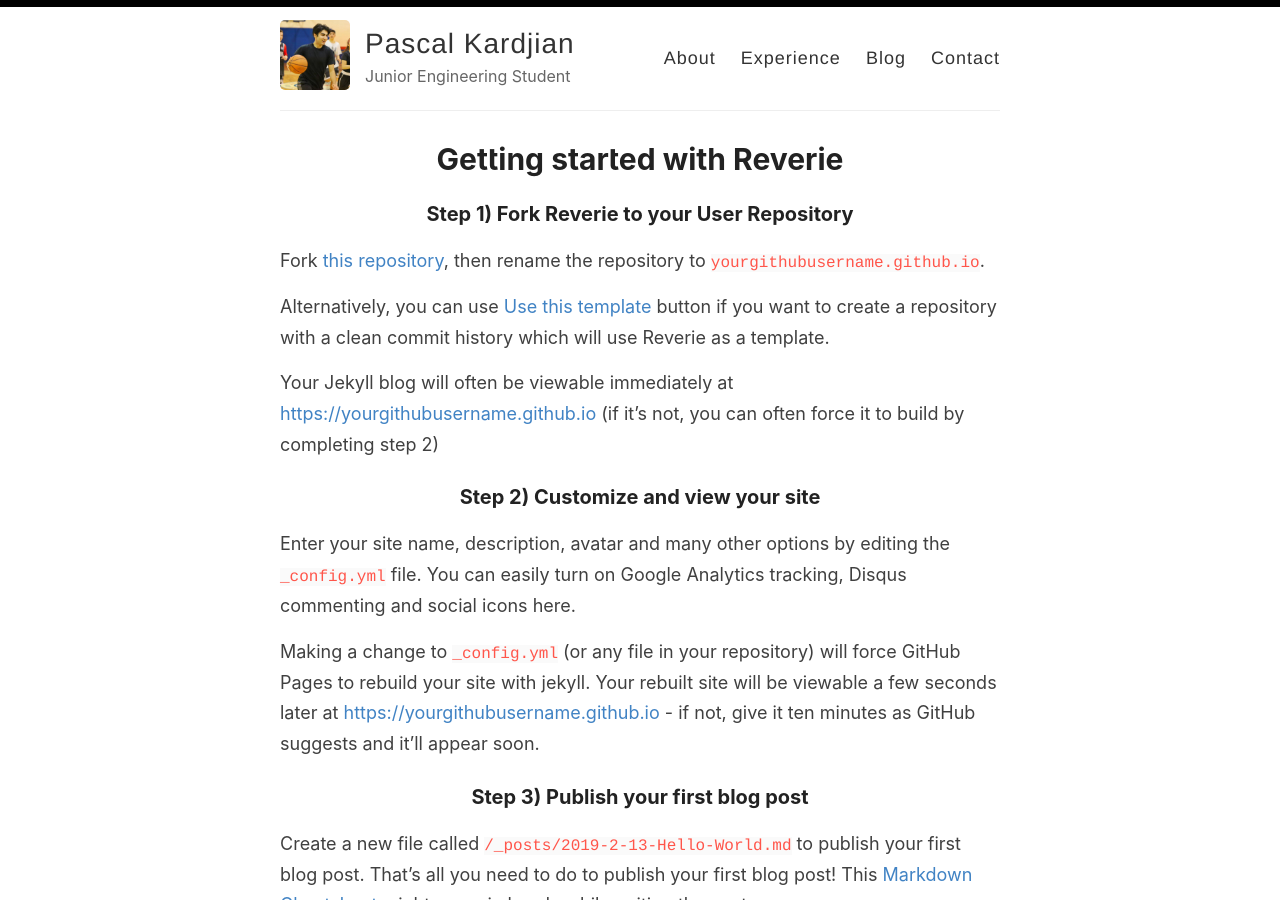
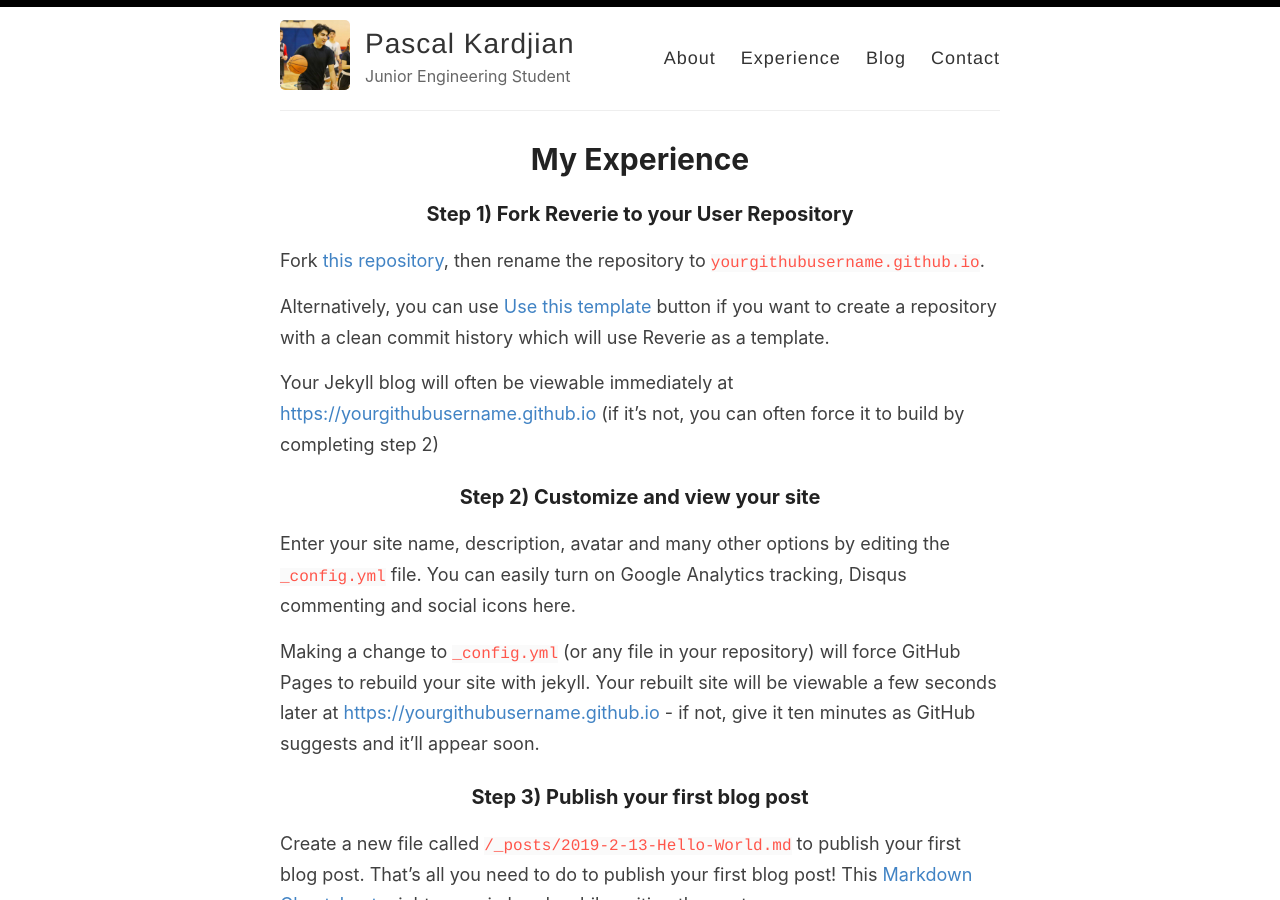
Before and after one commit to pkardjian/pkardjian.github.io, a Jekyll site: the page built from _pages/experience.md, in a window 1280 px wide and 900 px high. Built offline with Jekyll 4.4.1, drawn with Linux system fonts in a browser that asks for light colours.

Commit message:
experience page starter

```diff
--- a/_pages/getting-started.md
+++ b/_pages/experience.md
@@ -1,7 +1,7 @@
 ---
 layout: page
-title: Getting started with Reverie
-permalink: /getting-started/
+title: My Experience
+permalink: /experience/
 ---
 
 ### Step 1) Fork Reverie to your User Repository
```
